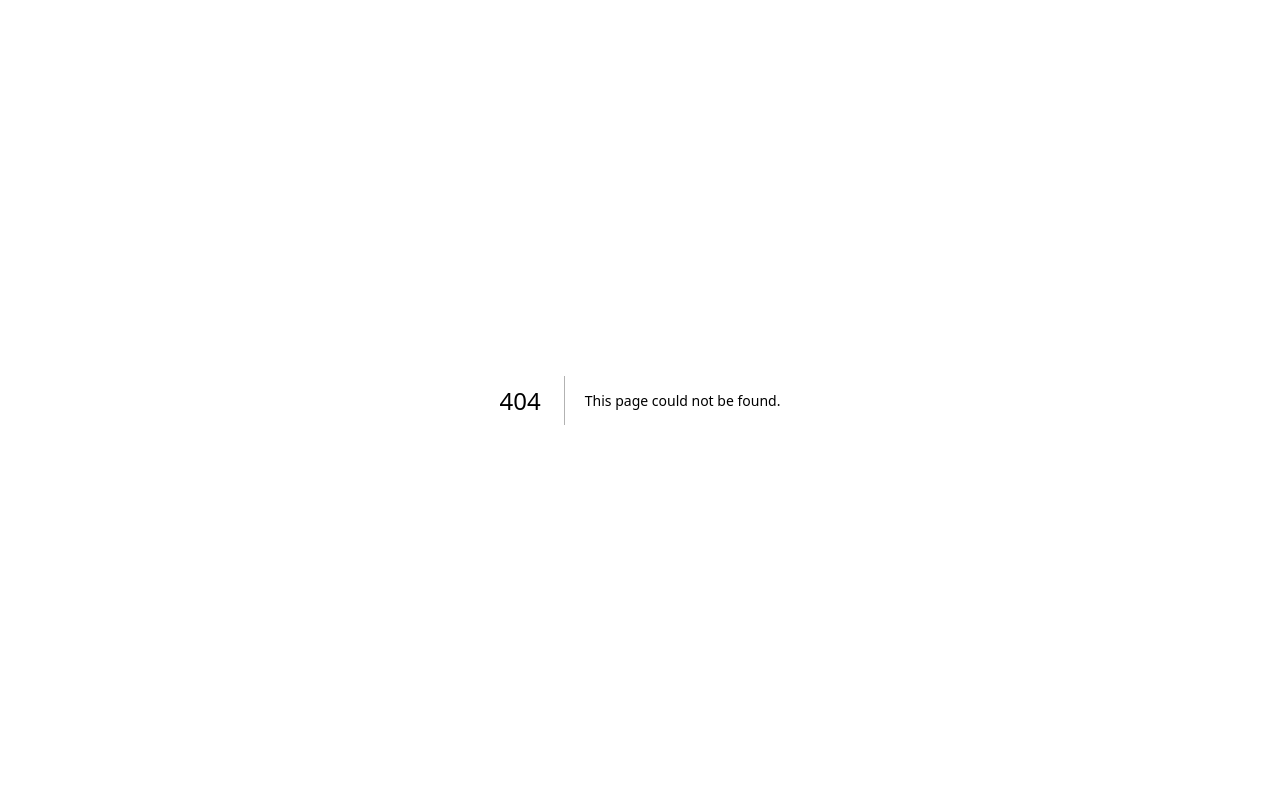
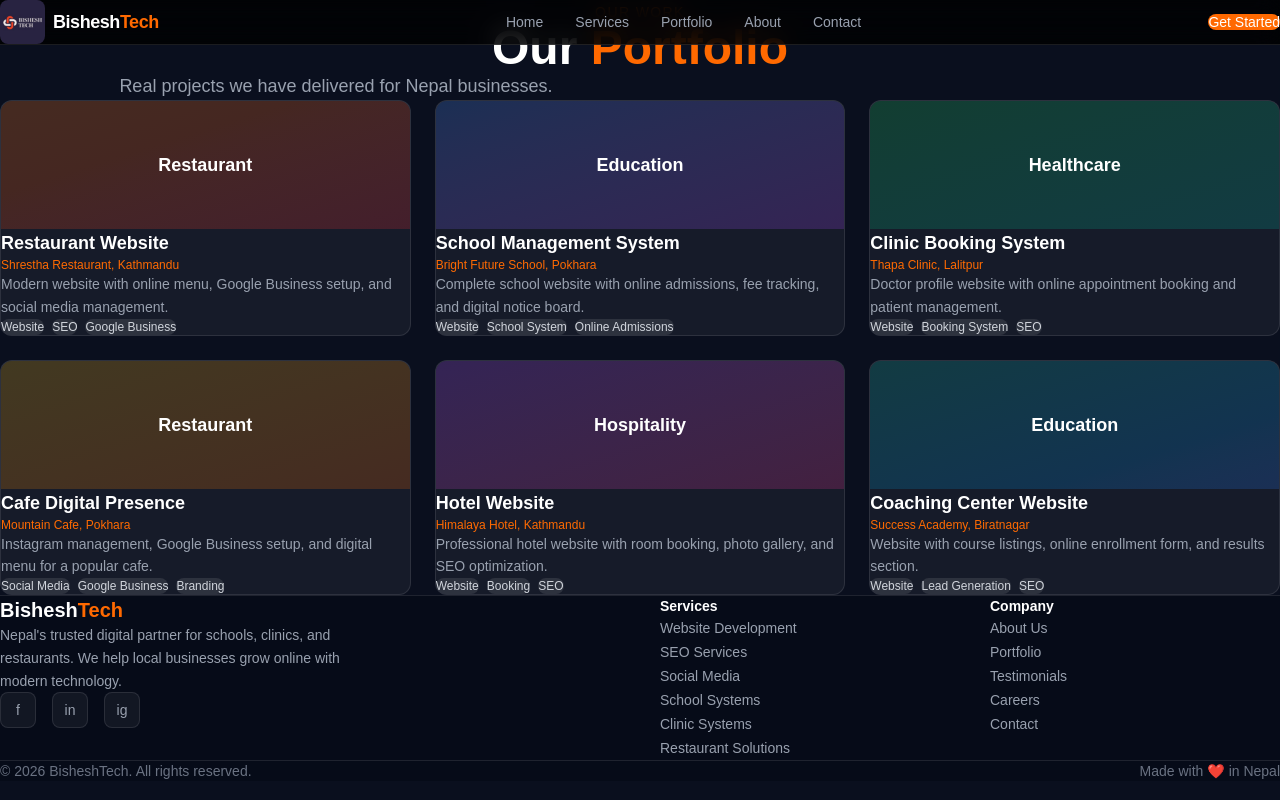
Before and after one commit to DeSi811/Bishesh-tech-, a Next.js app: page /portfolio in a window 1280 px wide. Before the commit this address had no page. Built offline with nearby package versions, Linux system fonts and the light colour scheme.

Commit message:
Added portfolio page

```diff
--- /dev/null
+++ b/app/portfolio/page.tsx
@@ -0,0 +1,109 @@
+import Navbar from "@/components/sections/Navbar"
+import Footer from "@/components/sections/Footer"
+
+const projects = [
+  {
+    title: "Restaurant Website",
+    client: "Shrestha Restaurant, Kathmandu",
+    category: "Restaurant",
+    description: "Modern website with online menu, Google Business setup, and social media management.",
+    tags: ["Website", "SEO", "Google Business"],
+    color: "from-orange-500/20 to-red-500/20",
+  },
+  {
+    title: "School Management System",
+    client: "Bright Future School, Pokhara",
+    category: "Education",
+    description: "Complete school website with online admissions, fee tracking, and digital notice board.",
+    tags: ["Website", "School System", "Online Admissions"],
+    color: "from-blue-500/20 to-purple-500/20",
+  },
+  {
+    title: "Clinic Booking System",
+    client: "Thapa Clinic, Lalitpur",
+    category: "Healthcare",
+    description: "Doctor profile website with online appointment booking and patient management.",
+    tags: ["Website", "Booking System", "SEO"],
+    color: "from-green-500/20 to-teal-500/20",
+  },
+  {
+    title: "Cafe Digital Presence",
+    client: "Mountain Cafe, Pokhara",
+    category: "Restaurant",
+    description: "Instagram management, Google Business setup, and digital menu for a popular cafe.",
+    tags: ["Social Media", "Google Business", "Branding"],
+    color: "from-yellow-500/20 to-orange-500/20",
+  },
+  {
+    title: "Hotel Website",
+    client: "Himalaya Hotel, Kathmandu",
+    category: "Hospitality",
+    description: "Professional hotel website with room booking, photo gallery, and SEO optimization.",
+    tags: ["Website", "Booking", "SEO"],
+    color: "from-purple-500/20 to-pink-500/20",
+  },
+  {
+    title: "Coaching Center Website",
+    client: "Success Academy, Biratnagar",
+    category: "Education",
+    description: "Website with course listings, online enrollment form, and results section.",
+    tags: ["Website", "Lead Generation", "SEO"],
+    color: "from-teal-500/20 to-blue-500/20",
+  },
+]
+
+export default function PortfolioPage() {
+  return (
+    <main className="min-h-screen bg-[#0A0F1E]">
+      <Navbar />
+
+      {/* Header */}
+      <div className="pt-32 pb-16 px-6 text-center">
+        <span className="text-orange-500 text-sm font-medium uppercase tracking-widest">Our Work</span>
+        <h1 className="text-5xl font-bold text-white mt-3 mb-4">
+          Our <span className="text-orange-500">Portfolio</span>
+        </h1>
+        <p className="text-gray-400 text-lg max-w-2xl mx-auto">
+          Real projects we have delivered for Nepal businesses.
+        </p>
+      </div>
+
+      {/* Projects Grid */}
+      <div className="max-w-7xl mx-auto px-6 pb-24">
+        <div className="grid grid-cols-1 md:grid-cols-2 lg:grid-cols-3 gap-6">
+          {projects.map((project, index) => (
+            <div
+              key={index}
+              className="bg-white/5 border border-white/10 rounded-xl overflow-hidden hover:border-orange-500/40 transition-all duration-300 group"
+            >
+              {/* Color Banner */}
+              <div className={`h-32 bg-gradient-to-br ${project.color} flex items-center justify-center`}>
+                <span className="text-white font-bold text-lg">{project.category}</span>
+              </div>
+
+              {/* Content */}
+              <div className="p-6">
+                <h3 className="text-white font-semibold text-lg mb-1 group-hover:text-orange-400 transition-colors">
+                  {project.title}
+                </h3>
+                <p className="text-orange-500 text-xs mb-3">{project.client}</p>
+                <p className="text-gray-400 text-sm leading-relaxed mb-4">
+                  {project.description}
+                </p>
+                <div className="flex flex-wrap gap-2">
+                  {project.tags.map((tag, i) => (
+                    <span key={i} className="bg-white/10 text-gray-300 text-xs px-3 py-1 rounded-full">
+                      {tag}
+                    </span>
+                  ))}
+                </div>
+              </div>
+            </div>
+          ))}
+        </div>
+      </div>
+
+      <Footer />
+    </main>
+  )
+}
```
